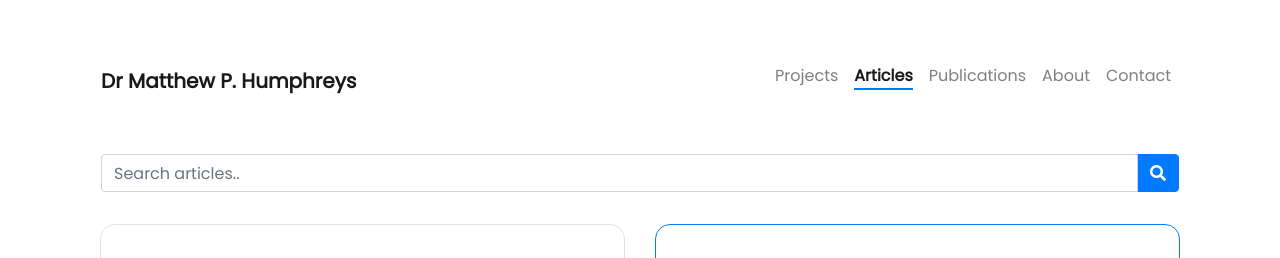
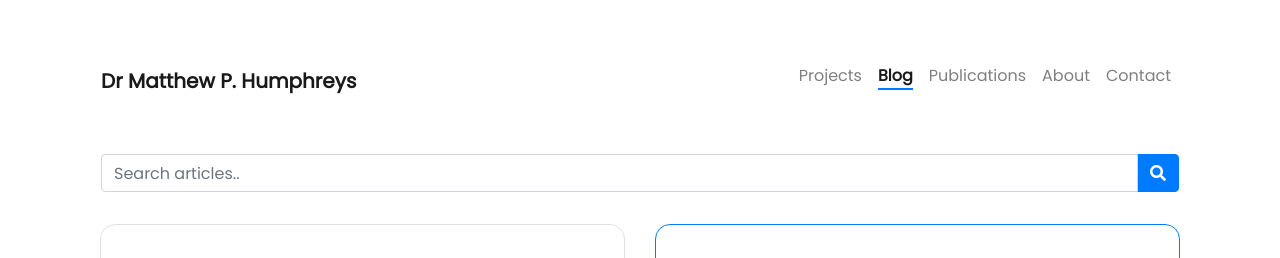
Before and after one commit to mvdh7/mvdh7.github.io, a Jekyll site: the page built from pages/articles.html, in a window 1280 px wide. Shown: the top 258 px of the page. Built offline with Jekyll 4.4.1, drawn with Linux system fonts in a browser that asks for light colours; nearby versions of some CDN libraries; comment, search, counter and statistics services are not loaded.

Commit message:
Rename to blog

```diff
--- a/pages/articles.html
+++ b/pages/articles.html
@@ -1,7 +1,7 @@
 ---
 layout: default
-title: Articles
-permalink: /articles/
+title: Blog
+permalink: /blog/
 weight: 2
 ---
 
```
